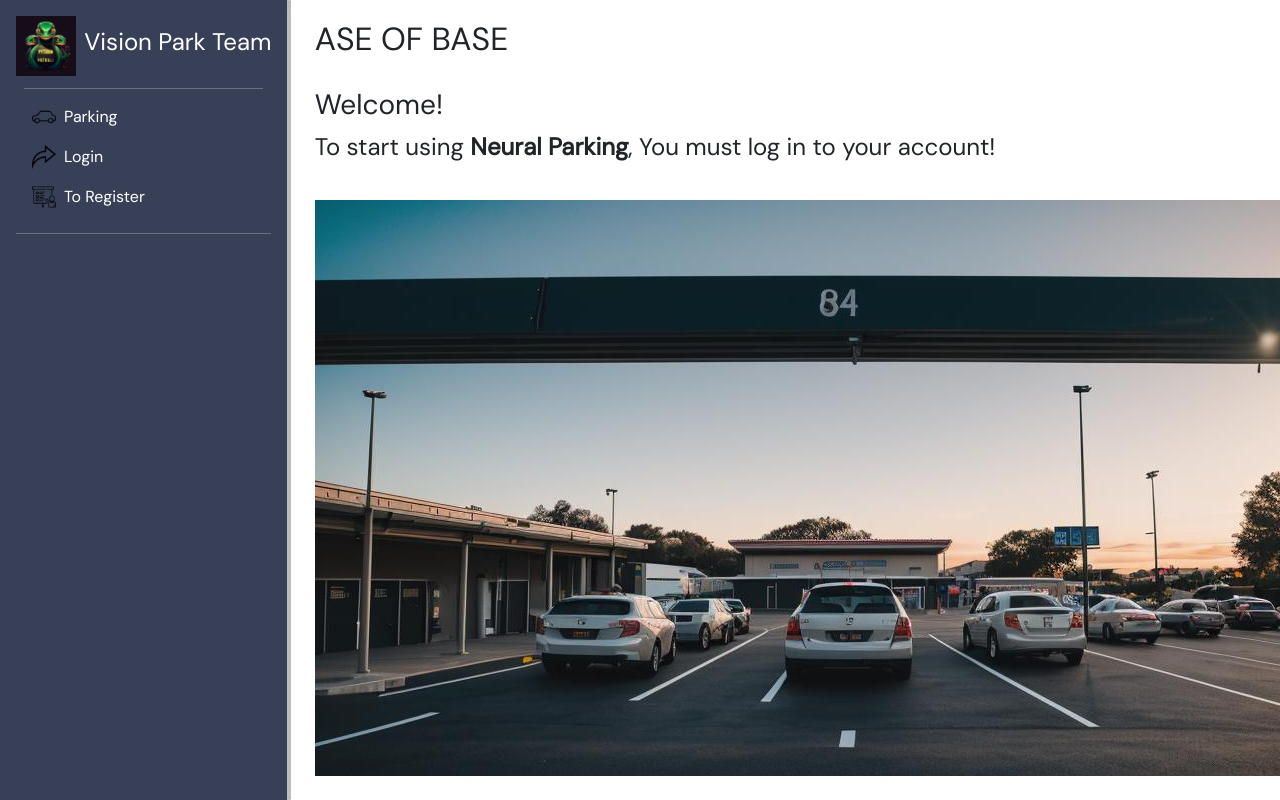
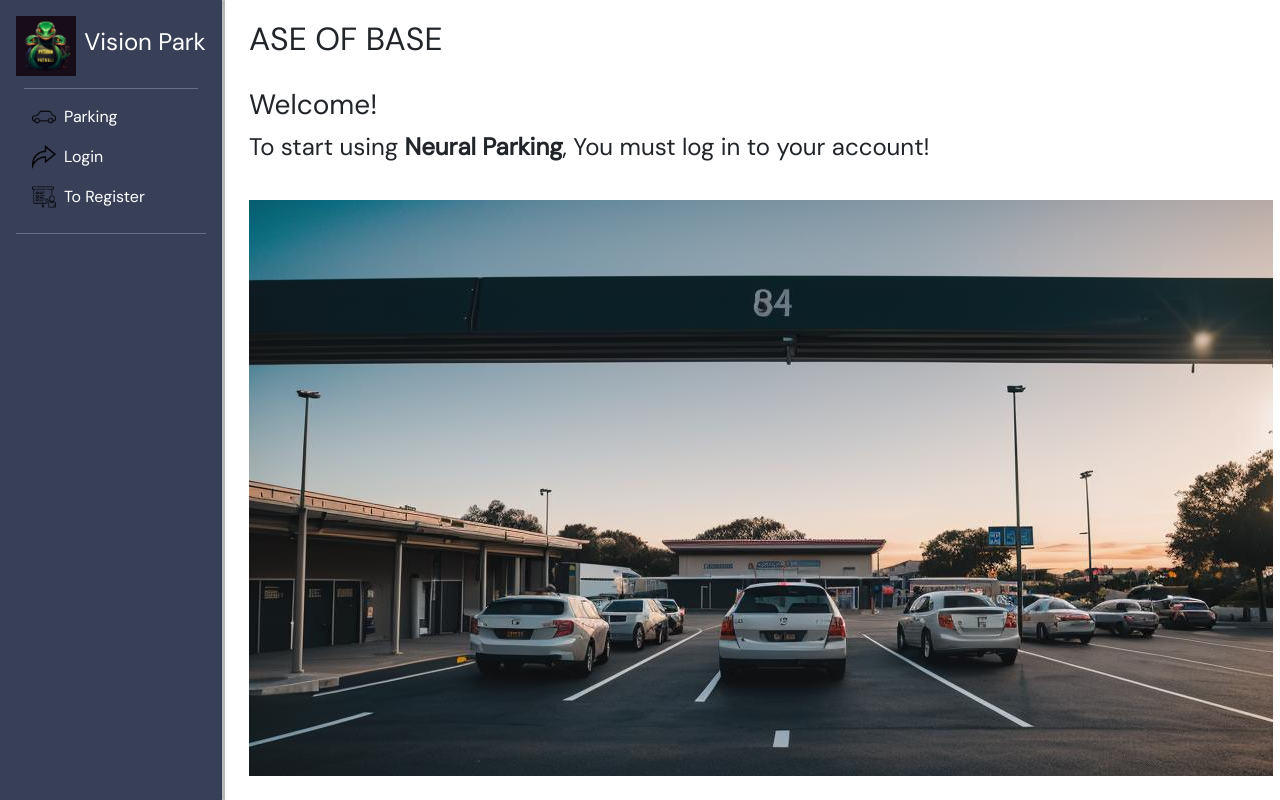
Before and after one commit to Korniev/VisionPark, a Django app: template vision_park/vision_park/templates/vision_park/main.html in a window 1280 px wide; the page is wider, and only the part inside the window is pictured. Run offline with Django 5.2, Linux system fonts and the light colour scheme; the template is opened without the code that fills it: most values are stand-ins (such as "Sample title", 1, 10 or a date in 2020); some libraries are stand-ins or nearby versions.

Commit message:
upd text

```diff
--- a/vision_park/vision_park/templates/vision_park/base.html
+++ b/vision_park/vision_park/templates/vision_park/base.html
@@ -35,9 +35,9 @@
             <!--          <svg class="bi pe-none me-2" width="10" height="32"><use xlink:href="#bootstrap" /></svg>-->
             <img src="{% static 'vision_park/Python3-team-v.2.jpg' %}" title="Vision Park Team" alt="Vision Park Team"
                  style="max-width: 60px; width: 100%;"/>
-            <span id="team-long" class="ms-1 fs-4" title="Vision Park Team">Vision Park Team</span>
+            <span id="team-long" class="ms-1 fs-4" title="Vision Park Team">Vision Park</span>
         </a>
-        <p class="m-0 fs-4 team-short text-center" title="Vision Park Team">Vision Park Team</p>
+        <p class="m-0 fs-4 team-short text-center" title="Vision Park Team">Vision Park</p>
         <hr class="m-2"/>
         <ul class="nav nav-pills flex-column">
             <li>
--- a/vision_park/vision_park/templates/vision_park/main.html
+++ b/vision_park/vision_park/templates/vision_park/main.html
@@ -15,7 +15,7 @@ Ase of Base
 
     {% if user.is_authenticated %}
     <div class="quote" style="margin-top: 30px;" itemscope="" itemtype="http://schema.org/CreativeWork">
-        <h3>Вітаємо {{ request.user }} у Neural Parking!</h3>
+        <h3>Welcome {{ request.user }} in Vision Park!</h3>
     </div>
     {% else %}
     <div class="quote" style="margin-top: 30px;" itemscope="" itemtype="http://schema.org/CreativeWork">
```
